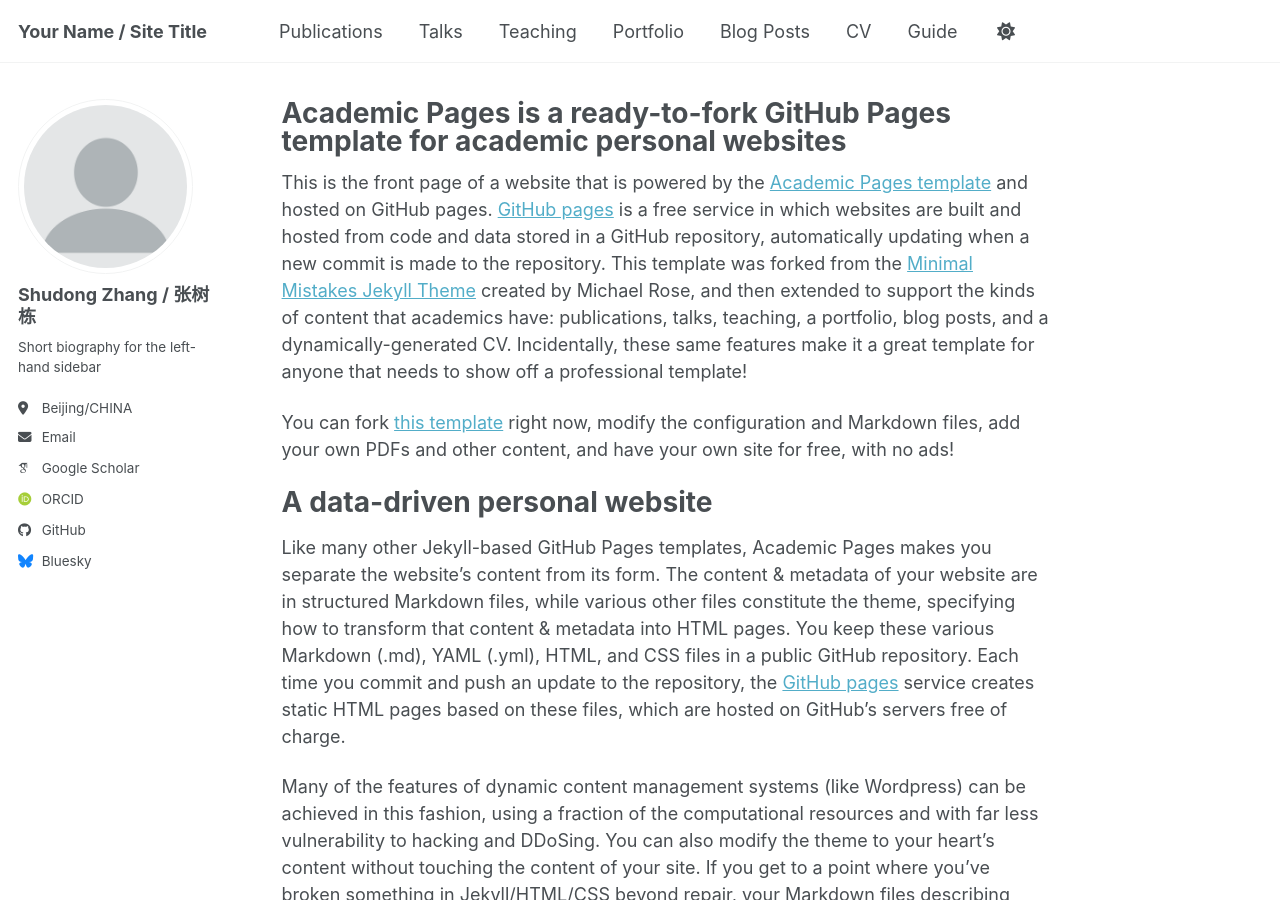
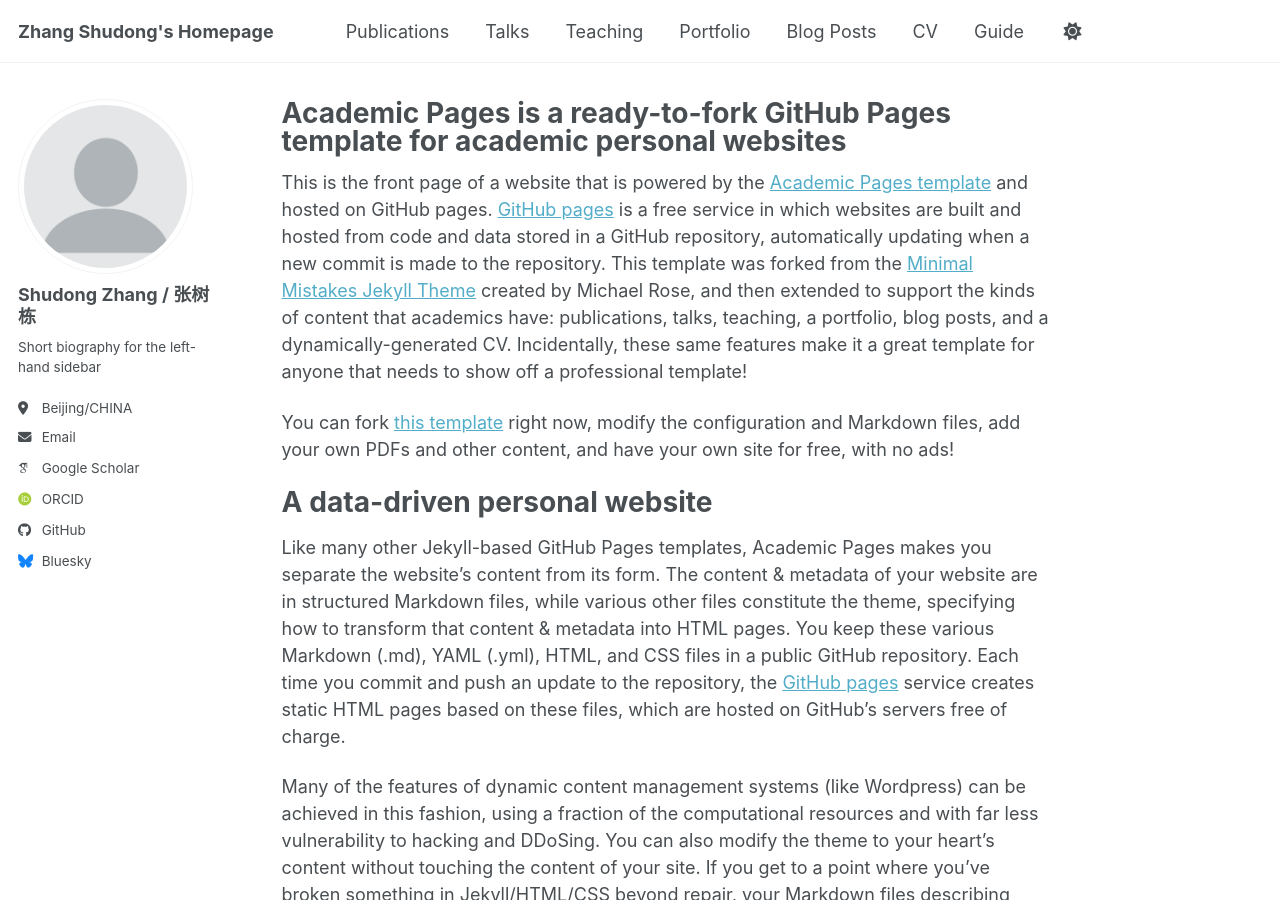
Before and after one commit to shudong-zhang/shudong-zhang.github.io, a Jekyll site: the page built from _pages/about.md, in a window 1280 px wide and 900 px high. Built offline with Jekyll 4.4.1, drawn with Linux system fonts in a browser that asks for light colours; some web fonts are replaced; a script bundle is joined from its source files by our own code; library files that are not in the unit come from our copies.

Commit message:
Update _config.yml

```diff
--- a/_config.yml
+++ b/_config.yml
@@ -9,10 +9,10 @@
 # Basic Site Settings
 locale                   : "en-CN"
 site_theme               : "default" # Currently available options are "default", "air"
-title                    : "Your Name / Site Title"
+title                    : "Zhang Shudong's Homepage"
 title_separator          : "-"
 name                     : &name "Shudong Zhang"
-description              : &description "Your Name's academic portfolio"   # Update this with a general description of your site, this is the default if not overridden by a page
+description              : &description "Security Researcher focused on Trustworthy AI"   # Update this with a general description of your site, this is the default if not overridden by a page
 url                      : https://shudong-zhang.github.io # The base hostname & protocol for your site e.g. "https://[your GitHub username].github.io",
                                                            # or if you already have some other page hosted on Github then use "https://[your GitHub username].github.io/[Your Repo Name]"
 baseurl                  : "" # the subpath of your site, e.g. "/blog"
```
